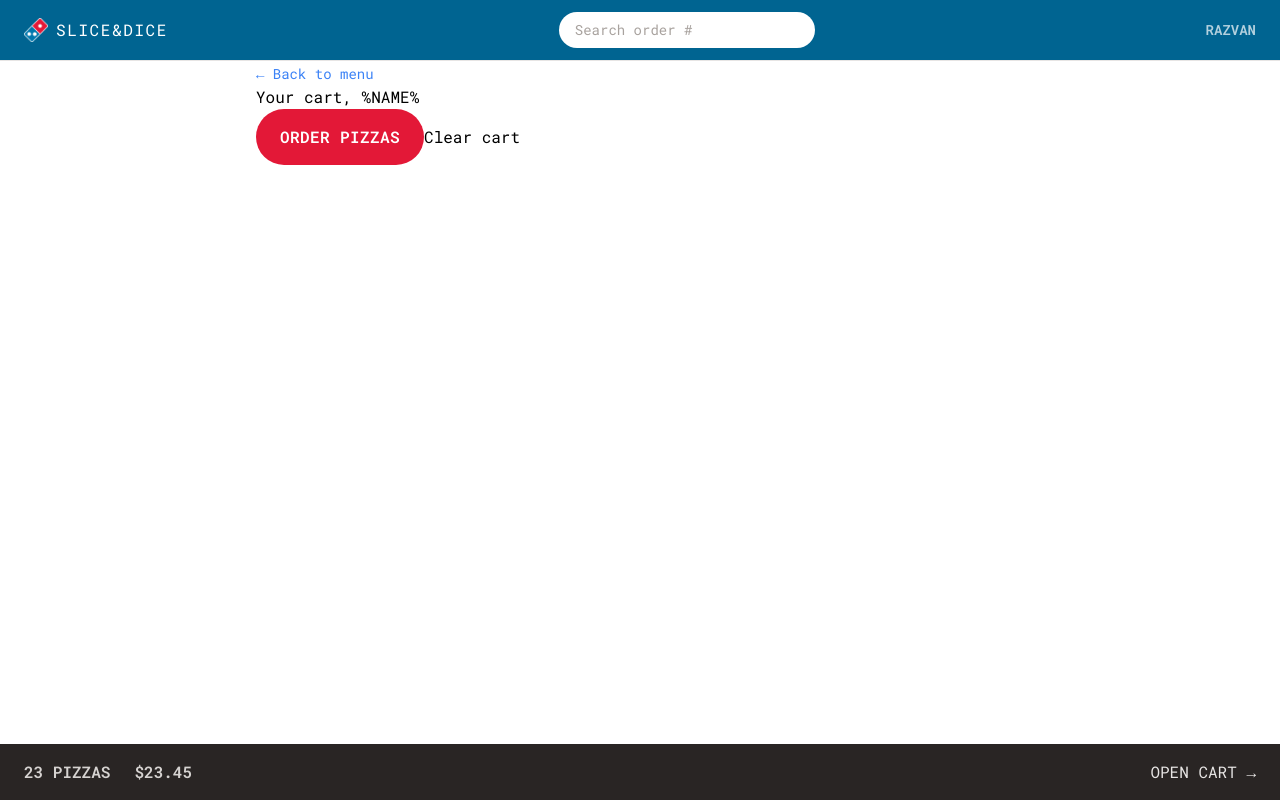
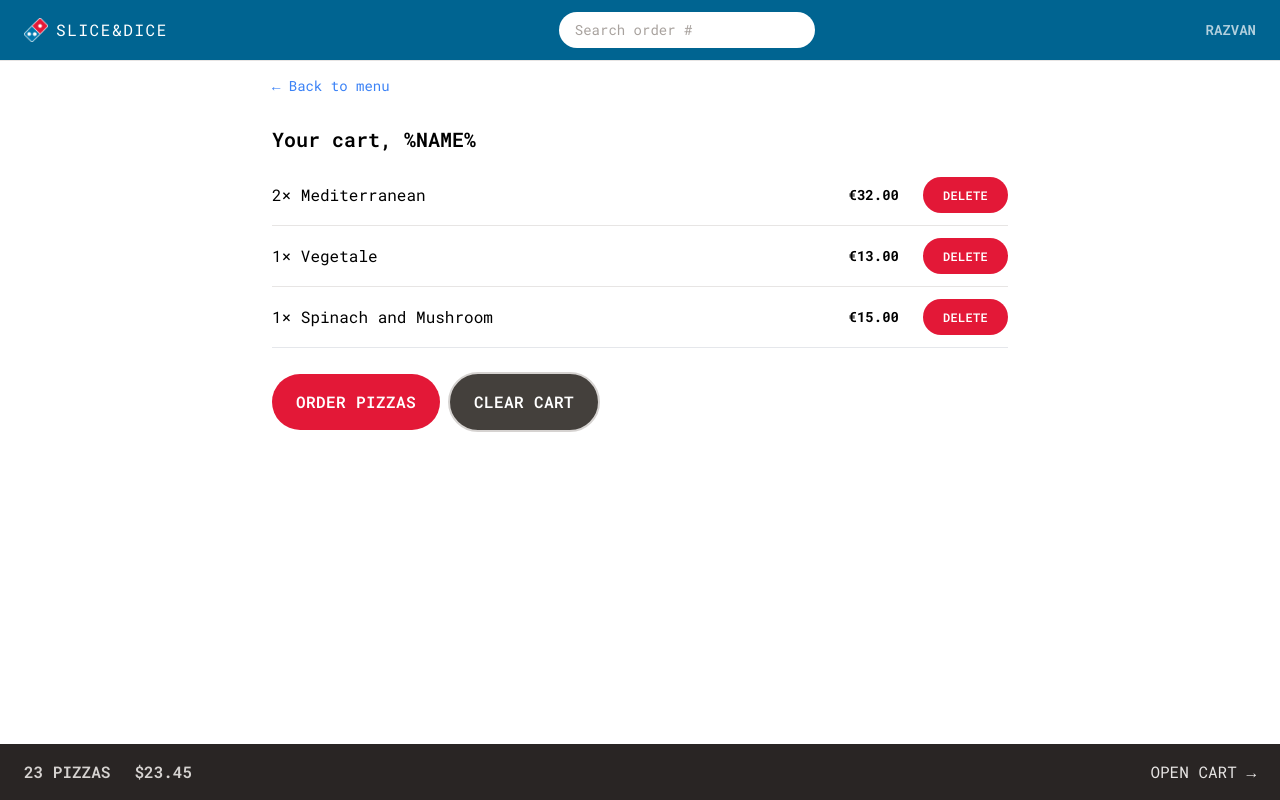
Before and after one commit to RazvanConstantin1/slice-n-dice, a React (Vite) app: page /cart in a window 1280 px wide. Built offline with nearby package versions, Linux system fonts and the light colour scheme.

Commit message:
styled the cart

```diff
--- a/src/features/cart/Cart.jsx
+++ b/src/features/cart/Cart.jsx
@@ -1,6 +1,7 @@
 import { Link } from "react-router-dom";
 import Button from "../../ui/Button.jsx";
 import LinkButton from "../../ui/LinkButton.jsx";
+import CartItem from "./CartItem.jsx";
 
 const fakeCart = [
   {
@@ -30,17 +31,22 @@
   const cart = fakeCart;
 
   return (
-    <div>
+    <div className="px-4 py-3">
       <LinkButton to="/menu">&larr; Back to menu</LinkButton>
 
-      <h2>Your cart, %NAME%</h2>
+      <h2 className="mt-7 text-xl font-semibold">Your cart, %NAME%</h2>
+      <ul className="mt-3 divide-y divide-stone-200 border-b">
+        {cart.map((item) => (
+          <CartItem item={item} key={item.pizzaId} />
+        ))}
+      </ul>
 
-      <div>
+      <div className="mt-6 space-x-2">
         <Button to="/order/new" type="primary">
           Order pizzas
         </Button>
 
-        <button>Clear cart</button>
+        <Button type="secondary">Clear Cart</Button>
       </div>
     </div>
   );
--- a/src/features/cart/CartItem.jsx
+++ b/src/features/cart/CartItem.jsx
@@ -1,13 +1,17 @@
+import Button from "../../ui/Button.jsx";
+import { formatCurrency } from "../../utils/helpers.js";
+
 function CartItem({ item }) {
   const { pizzaId, name, quantity, totalPrice } = item;
 
   return (
-    <li>
-      <p>
+    <li className="sm: items-center py-3 sm:flex sm:justify-between">
+      <p className="mb-1 sm:mb-0">
         {quantity}&times; {name}
       </p>
-      <div>
-        <p>{formatCurrency(totalPrice)}</p>
+      <div className="flex items-center justify-between sm:gap-6">
+        <p className="text-sm font-bold">{formatCurrency(totalPrice)}</p>
+        <Button type="small">Delete</Button>
       </div>
     </li>
   );
--- a/src/ui/Button.jsx
+++ b/src/ui/Button.jsx
@@ -6,6 +6,9 @@
 
   const styles = {
     primary: base + " px-4 py-3 md:px-6 md:py-4",
+    secondary:
+      "inline-block rounded-full border-2 bg-stone-700 border-stone-300 font-semibold uppercase tracking-wide text-white transition-colors duration-300 hover:bg-stone-500 focus:bg-stone-500 focus:outline-none focus:ring focus:ring-stone-400 focus:ring-offset-2 disabled:cursor-not-allowed disabled:bg-slate-600 sm:px-6 sm:py-4",
+
     small: base + " py-2 px-4 md:px-5 md:py-2.5 text-xs",
   };
 
```
